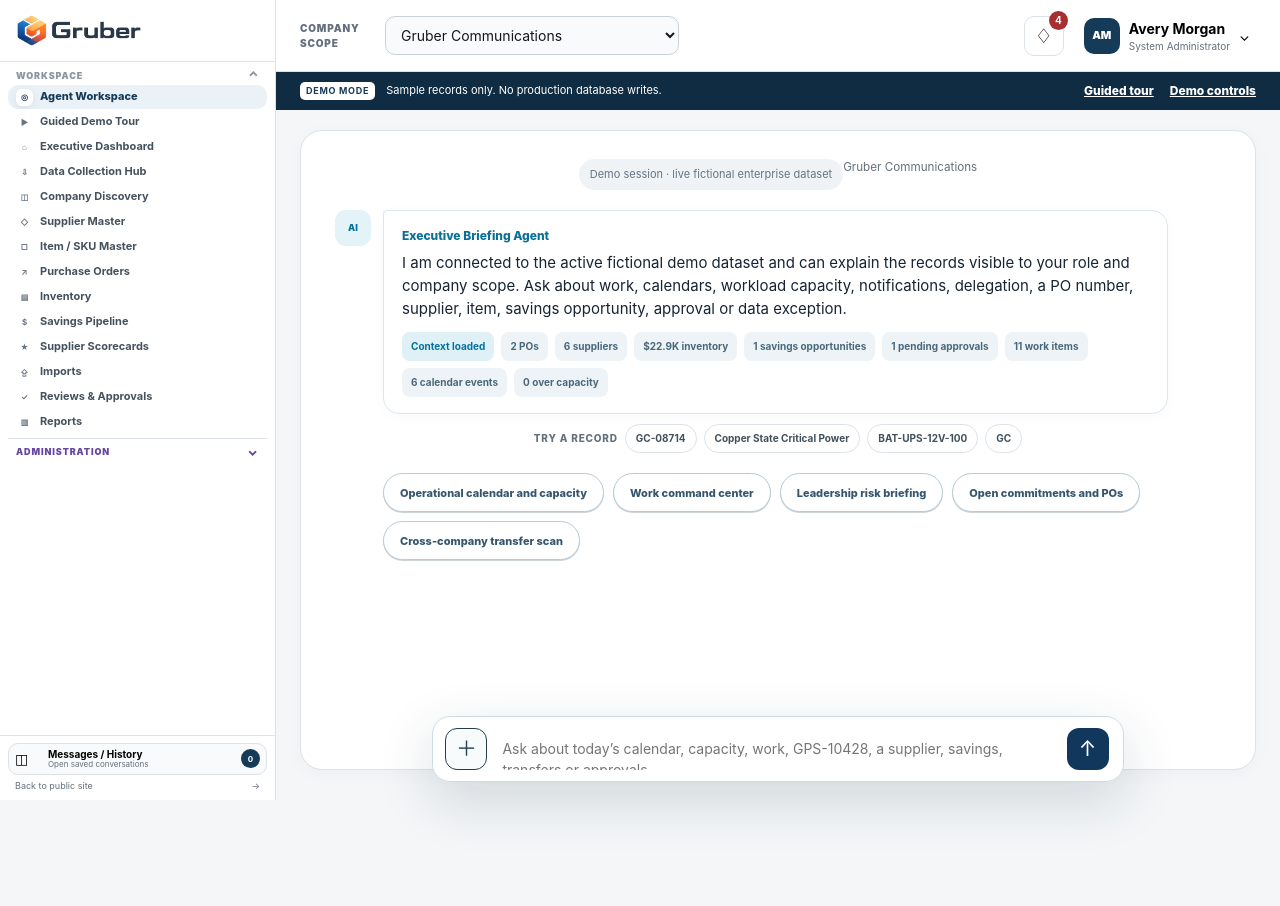
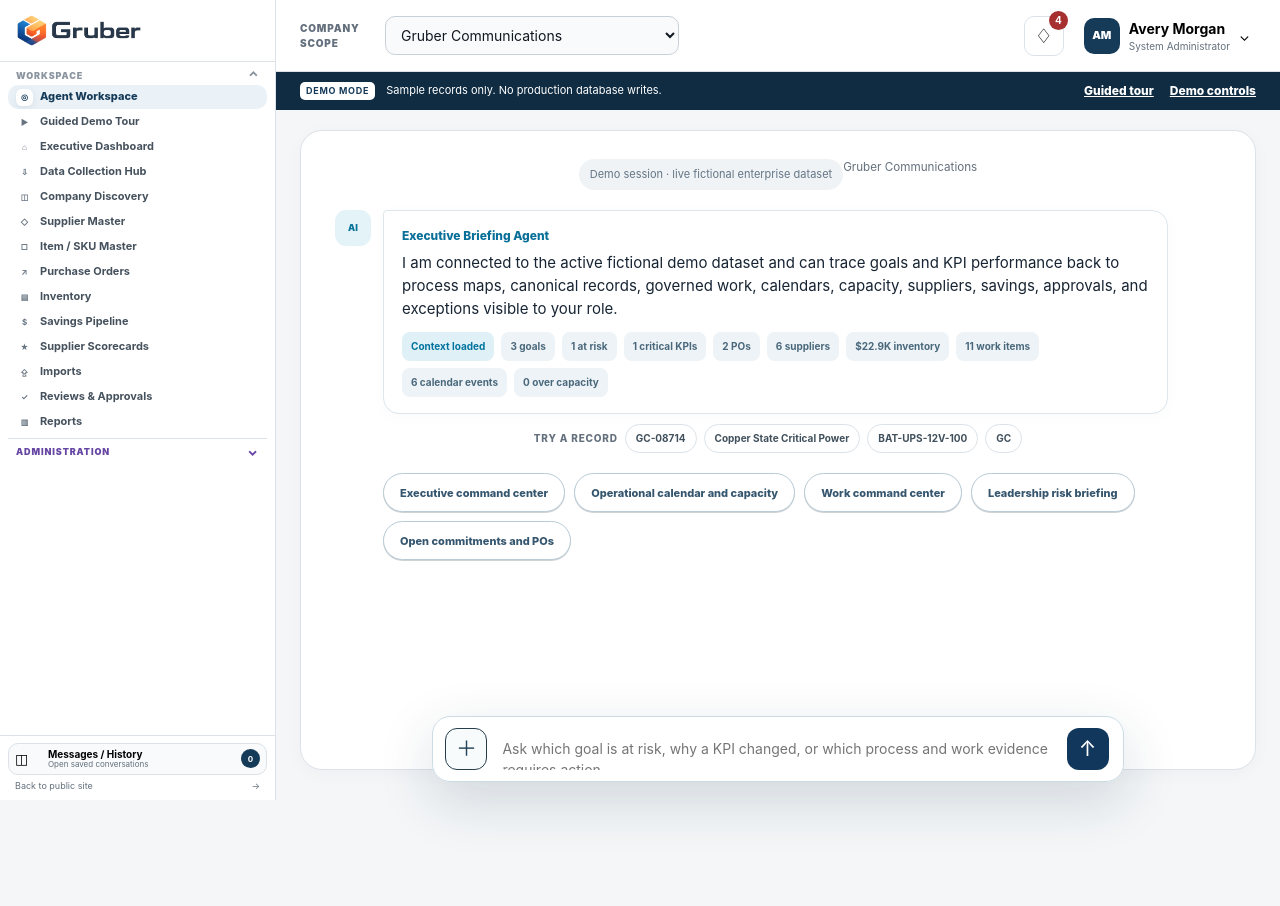
Before and after one commit to bigriversocial74/randomdashboard, a PHP site: page /app/agent.php in a window 1280 px wide. Run offline with PHP 8.4, Linux system fonts and the light colour scheme; the visitor is signed in with stand-in values (Sample User, id 1).

Commit message:
Connect Agent Workspace to Section 28 performance intelligence

```diff
--- a/app/agent.php
+++ b/app/agent.php
@@ -4,21 +4,22 @@ require_once dirname(__DIR__).'/includes/app/bootstrap.php';
 require_once dirname(__DIR__).'/includes/app/agent_context.php';
 require_once dirname(__DIR__).'/includes/app/work_management.php';
 require_once dirname(__DIR__).'/includes/app/operational_calendar.php';
+require_once dirname(__DIR__).'/includes/app/executive_intelligence.php';
 require_permission('agent.view');
 
-$workspace=operational_calendar_agent_extend_workspace(work_management_agent_extend_workspace(gruber_agent_build_workspace()));
+$workspace=executive_intelligence_agent_extend_workspace(operational_calendar_agent_extend_workspace(work_management_agent_extend_workspace(gruber_agent_build_workspace())));
 $quickPrompts=$workspace['prompts'];$metrics=$workspace['metrics'];
 $environmentLabel=data_is_demo()?'Demo session · live fictional enterprise dataset':'Production session · approved enterprise data';
 $contextLabel=data_is_demo()?'Demo evidence connected':'Production evidence connected';
-$pageActions='<a class="button secondary" href="'.h(app_url('briefing.php')).'">Open Daily Briefing</a><a class="button secondary" href="'.h(app_url('work-management.php')).'">Open Work Command Center</a><a class="button secondary" href="'.h(app_url('operational-calendar.php')).'">Open Operational Calendar</a>';
-render_app_start('Agent Workspace','agent','Supervised enterprise assistants','Ask about the same purchase orders, suppliers, inventory, savings, approvals, work items, calendars, capacity, notifications and discovery records used throughout the active workspace.',$pageActions);
+$pageActions='<a class="button secondary" href="'.h(app_url('briefing.php')).'">Open Daily Briefing</a><a class="button secondary" href="'.h(app_url('executive-command.php')).'">Open Executive Command</a><a class="button secondary" href="'.h(app_url('work-management.php')).'">Open Work Command Center</a><a class="button secondary" href="'.h(app_url('operational-calendar.php')).'">Open Operational Calendar</a>';
+render_app_start('Agent Workspace','agent','Supervised enterprise assistants','Ask about the same goals, KPIs, process maps, purchase orders, suppliers, inventory, savings, approvals, work items, calendars, capacity, notifications and discovery records used throughout the active workspace.',$pageActions);
 ?>
 <section class="production-agent-page" id="productionAgentWorkspace">
 <article class="agent-chat-stage panel" id="agentChatStage" aria-live="polite"><div class="agent-session-label"><span><?=h($environmentLabel)?></span><small><?=h((string)$workspace['scope'])?></small></div>
-<div class="agent-chat-message assistant-message" data-agent-initial><div class="agent-message-avatar">AI</div><div class="agent-message-body"><span>Executive Briefing Agent</span><p>I am connected to the active <?=data_is_demo()?'fictional demo dataset':'production dataset'?> and can explain the records visible to your role and company scope. Ask about work, calendars, workload capacity, notifications, delegation, a PO number, supplier, item, savings opportunity, approval or data exception.</p><div class="agent-evidence-row"><b>Context loaded</b><span><?=(int)$metrics['purchase_orders']?> POs</span><span><?=(int)$metrics['suppliers']?> suppliers</span><span><?=h((string)$metrics['inventory_value'])?> inventory</span><span><?=(int)$metrics['savings_opportunities']?> savings opportunities</span><span><?=(int)$metrics['pending_approvals']?> pending approvals</span><span><?=(int)($metrics['work_items']??0)?> work items</span><span><?=(int)($metrics['calendar_events']??0)?> calendar events</span><span><?=(int)($metrics['over_capacity']??0)?> over capacity</span></div></div></div>
+<div class="agent-chat-message assistant-message" data-agent-initial><div class="agent-message-avatar">AI</div><div class="agent-message-body"><span>Executive Briefing Agent</span><p>I am connected to the active <?=data_is_demo()?'fictional demo dataset':'production dataset'?> and can trace goals and KPI performance back to process maps, canonical records, governed work, calendars, capacity, suppliers, savings, approvals, and exceptions visible to your role.</p><div class="agent-evidence-row"><b>Context loaded</b><span><?=(int)($metrics['executive_goals']??0)?> goals</span><span><?=(int)($metrics['at_risk_goals']??0)?> at risk</span><span><?=(int)($metrics['critical_kpis']??0)?> critical KPIs</span><span><?=(int)$metrics['purchase_orders']?> POs</span><span><?=(int)$metrics['suppliers']?> suppliers</span><span><?=h((string)$metrics['inventory_value'])?> inventory</span><span><?=(int)($metrics['work_items']??0)?> work items</span><span><?=(int)($metrics['calendar_events']??0)?> calendar events</span><span><?=(int)($metrics['over_capacity']??0)?> over capacity</span></div></div></div>
 <?php if(!empty($workspace['example_queries'])):?><div class="agent-example-queries" aria-label="Example demo records"><span>Try a record</span><?php foreach($workspace['example_queries']as$exampleQuery):?><button type="button" data-agent-query="<?=h((string)$exampleQuery)?>"><?=h((string)$exampleQuery)?></button><?php endforeach;?></div><?php endif;?>
 <div class="agent-prompt-suggestions" id="agentPromptSuggestions" aria-label="Suggested questions"><?php foreach(array_slice($quickPrompts,0,5)as$index=>$item):?><button type="button" data-agent-quick-index="<?=$index?>"><?=h($item['title'])?></button><?php endforeach;?></div></article>
-<div class="agent-composer-dock" id="agentComposerDock"><form class="agent-chat-composer" id="agentChatForm"><button class="agent-quick-button" id="agentQuickMenuButton" type="button" aria-label="Open workspace prompts" aria-controls="agentQuickModal" aria-expanded="false">＋</button><textarea id="agentChatInput" rows="1" placeholder="Ask about today’s calendar, capacity, work, GPS-10428, a supplier, savings, transfers or approvals…"></textarea><button class="agent-send-button" type="submit" aria-label="Send message">↑</button></form></div>
+<div class="agent-composer-dock" id="agentComposerDock"><form class="agent-chat-composer" id="agentChatForm"><button class="agent-quick-button" id="agentQuickMenuButton" type="button" aria-label="Open workspace prompts" aria-controls="agentQuickModal" aria-expanded="false">＋</button><textarea id="agentChatInput" rows="1" placeholder="Ask which goal is at risk, why a KPI changed, or which process and work evidence requires action…"></textarea><button class="agent-send-button" type="submit" aria-label="Send message">↑</button></form></div>
 </section>
 <div class="agent-quick-modal" id="agentQuickModal" aria-hidden="true"><button class="agent-quick-backdrop" type="button" data-agent-quick-close aria-label="Close quick prompts" tabindex="-1"></button><section class="agent-quick-panel" role="dialog" aria-modal="true" aria-labelledby="agentQuickTitle"><header><div><span>Gruber AI workspace</span><h2 id="agentQuickTitle"><?=data_is_demo()?'Demo intelligence prompts':'Procurement intelligence prompts'?></h2><p>Each prompt reads the same scoped records displayed in the dashboard modules.</p></div><button type="button" data-agent-quick-close aria-label="Close">×</button></header><div class="agent-quick-grid"><?php foreach($quickPrompts as$index=>$item):?><button type="button" class="agent-quick-card" data-agent-quick-index="<?=$index?>"><i aria-hidden="true"><?=h($item['icon'])?></i><span><strong><?=h($item['title'])?></strong><small><?=h($item['description'])?></small></span></button><?php endforeach;?></div><footer><span><?=h($contextLabel)?> · <?=h((string)$workspace['scope'])?></span><button type="button" id="clearAgentChat">Clear chat</button><button type="button" id="newAgentThread">New thread</button></footer></section></div>
 <script type="application/json" id="agentWorkspaceData"><?=json_encode($workspace,JSON_UNESCAPED_SLASHES|JSON_HEX_TAG|JSON_HEX_AMP|JSON_HEX_APOS|JSON_HEX_QUOT)?></script>
```
